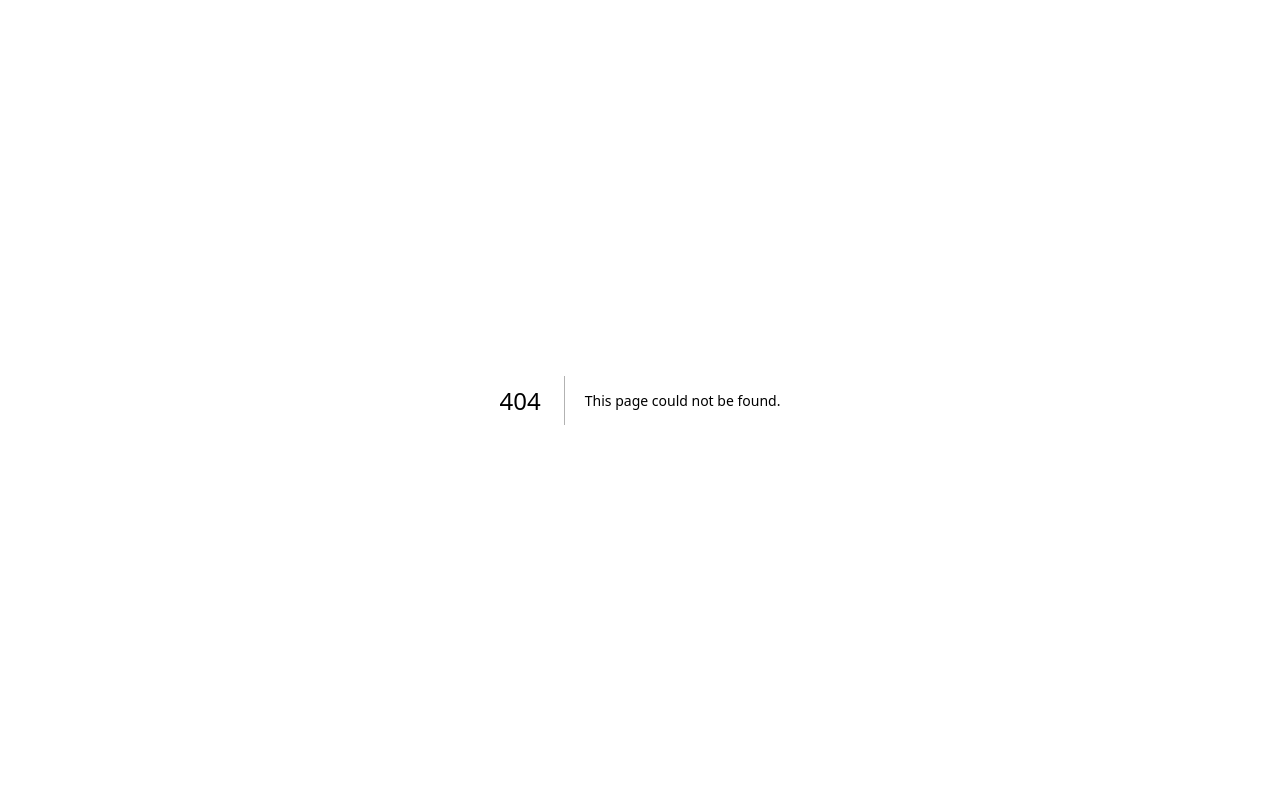
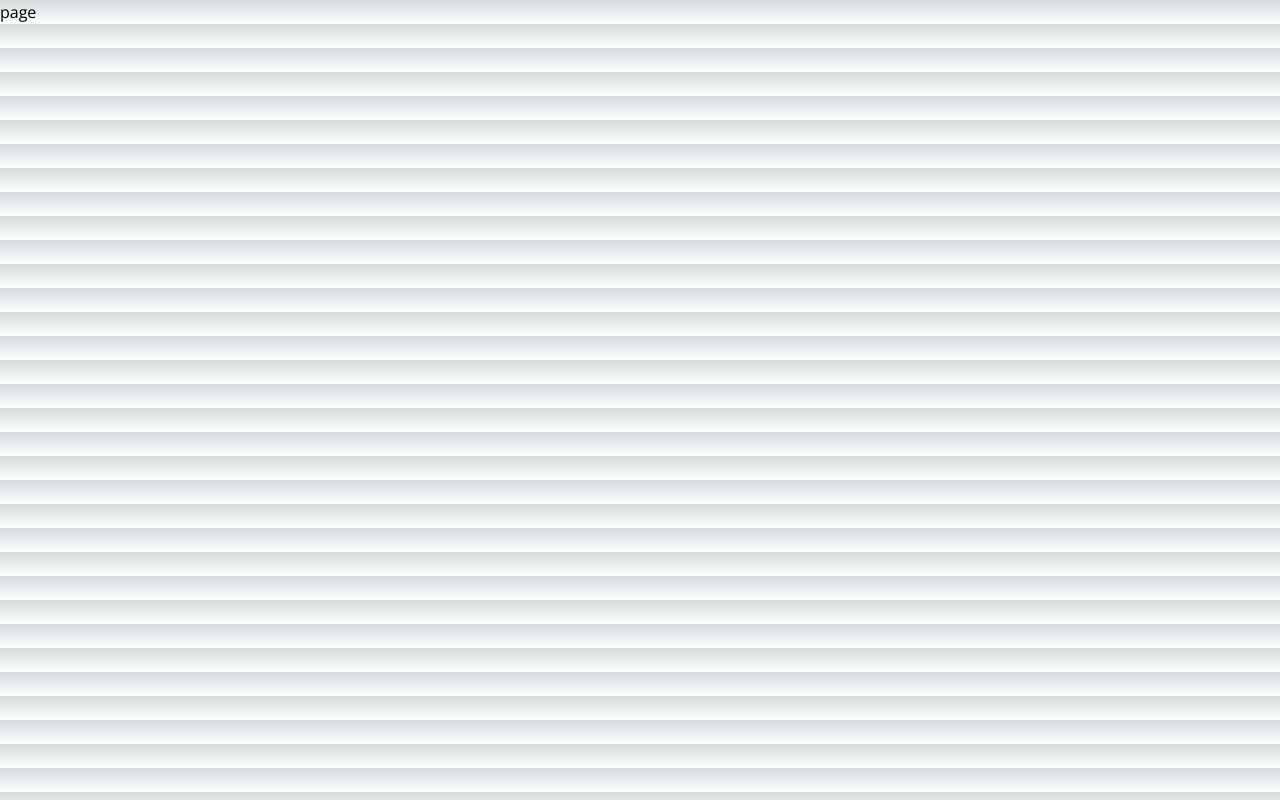
Before and after one commit to Phiniqq724/gmatrix-blockchain, a Next.js app: page /frontend in a window 1280 px wide. Before the commit this address had no page. Built offline with nearby package versions, Linux system fonts and the light colour scheme.

Commit message:
feat: create initial frontend

```diff
--- /dev/null
+++ b/src/app/frontend/page.tsx
@@ -0,0 +1,5 @@
+import React from "react";
+
+export default function page() {
+  return <div>page</div>;
+}
--- a/src/app/page.tsx
+++ b/src/app/page.tsx
@@ -1,9 +1,11 @@
 "use client";
 import { useState } from "react";
-import { makeAzleActor } from "../service/actor";
-import { _SERVICE as AZLE } from "@/config/declarations/dfx_generated/azle.did";
+// import { makeAzleActor } from "../service/actor";
+// import { _SERVICE as AZLE } from "@/config/declarations/dfx_generated/azle.did";
+import { redirect } from "next/navigation";
 
 export default function Home() {
+  redirect("/frontend");
   const [message, setMessage] = useState<number>();
   const [isLoading, setLoading] = useState<boolean>(false);
 
```
Also changed, not shown: 1 other file (tests, documents, lock files or other folders).
